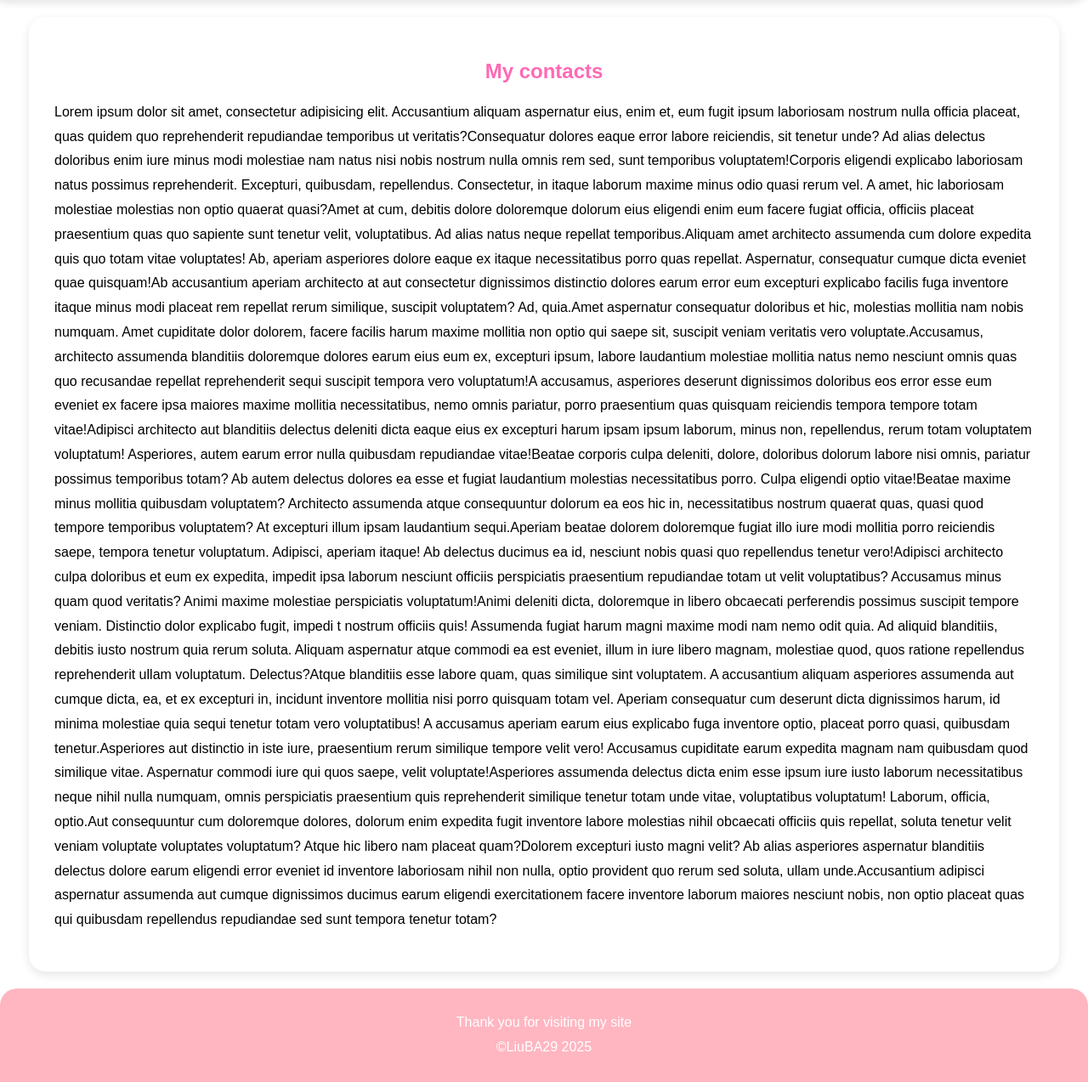
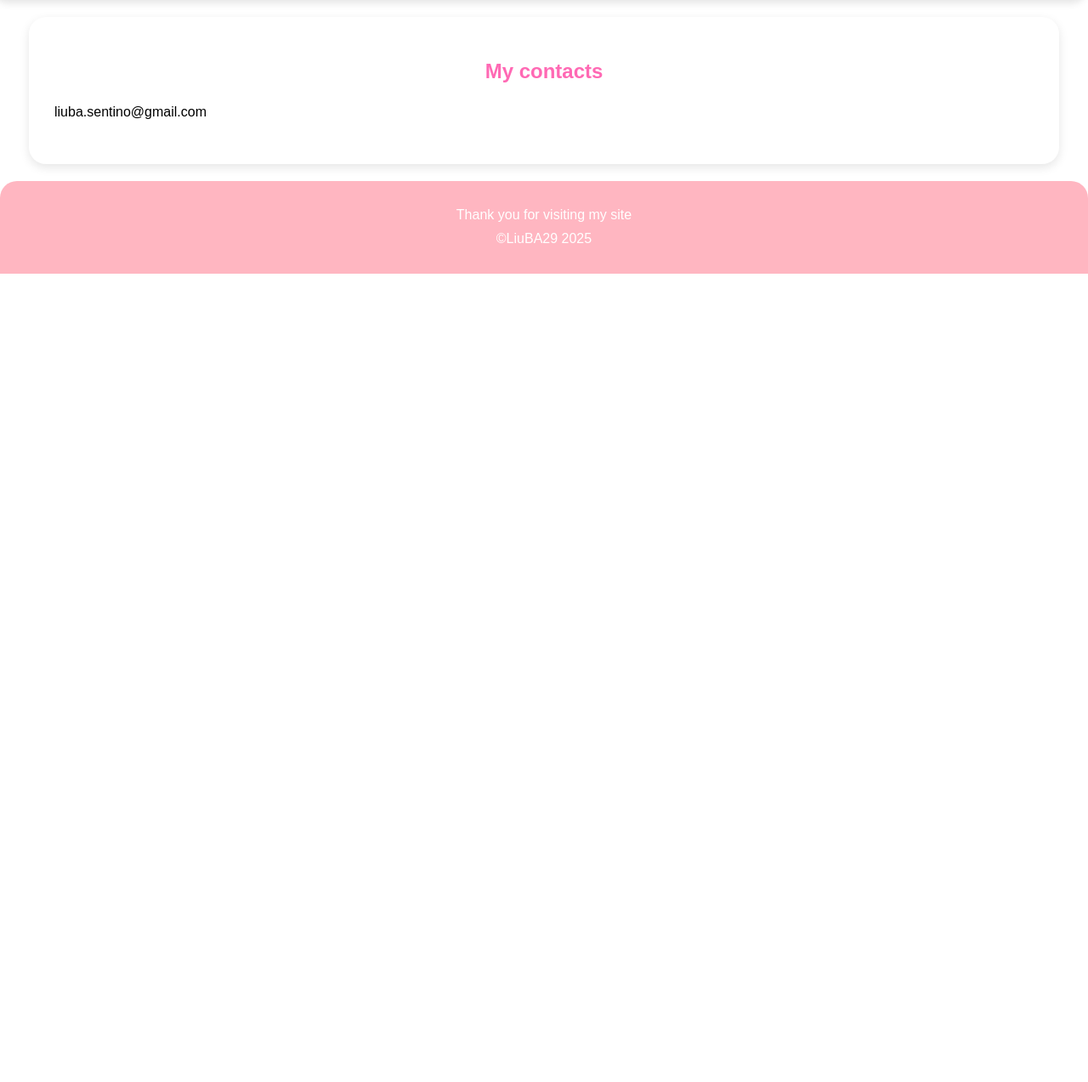
Before and after one commit to liuBA29/my_site, a Django app: page /contact/ in a window 1280 px wide. Shown: the part 140-1413 px from the top of the page at 85% size. After the commit the page ends 462 px from the top, so only its background shows below. Run offline with Django 5.2, Linux system fonts and the light colour scheme.

Commit message:
working 30-04

```diff
--- a/my_site/templates/main_app/contact.html
+++ b/my_site/templates/main_app/contact.html
@@ -6,66 +6,7 @@
 {% block content %}
 
     <h2> {% trans "My contacts" %} </h2>
-<p><span>Lorem ipsum dolor sit amet, consectetur adipisicing elit. Accusantium aliquam
-    aspernatur eius, enim et, eum fugit ipsum laboriosam nostrum nulla officia placeat,
-    quas quidem quo reprehenderit repudiandae temporibus ut veritatis?</span><span>Consequatur
-    dolores eaque error labore reiciendis, sit tenetur unde? Ad alias delectus doloribus enim
-    iure minus modi molestiae nam natus nisi nobis nostrum nulla omnis rem sed, sunt temporibus
-    voluptatem!</span><span>Corporis eligendi explicabo laboriosam natus possimus reprehenderit.
-    Excepturi, quibusdam, repellendus. Consectetur, in itaque laborum maxime minus odio quasi rerum
-    vel. A amet, hic laboriosam molestiae molestias non optio quaerat quasi?</span><span>Amet at cum,
-    debitis dolore doloremque dolorum eius eligendi enim eum facere fugiat officia, officiis placeat
-    praesentium quas quo sapiente sunt tenetur velit, voluptatibus. Ad alias natus neque repellat
-    temporibus.</span><span>Aliquam amet architecto assumenda cum dolore expedita quis quo totam
-    vitae voluptates! Ab, aperiam asperiores dolore eaque ex itaque necessitatibus porro quas repellat.
-    Aspernatur, consequatur cumque dicta eveniet quae quisquam!</span><span>Ab accusantium aperiam
-    architecto at aut consectetur dignissimos distinctio dolores earum error eum excepturi explicabo
-    facilis fuga inventore itaque minus modi placeat rem repellat rerum similique, suscipit voluptatem?
-    Ad, quia.</span><span>Amet aspernatur consequatur doloribus et hic, molestias mollitia nam nobis
-    numquam. Amet cupiditate dolor dolorem, facere facilis harum maxime mollitia non optio qui saepe
-    sit, suscipit veniam veritatis vero voluptate.</span><span>Accusamus, architecto assumenda
-    blanditiis doloremque dolores earum eius eum ex, excepturi ipsum, labore laudantium molestiae
-    mollitia natus nemo nesciunt omnis quas quo recusandae repellat reprehenderit sequi suscipit tempora
-    vero voluptatum!</span><span>A accusamus, asperiores deserunt dignissimos doloribus eos error esse
-    eum eveniet ex facere ipsa maiores maxime mollitia necessitatibus, nemo omnis pariatur, porro
-    praesentium quas quisquam reiciendis tempora tempore totam vitae!</span><span>Adipisci architecto
-    aut blanditiis delectus deleniti dicta eaque eius ex excepturi harum ipsam ipsum laborum, minus non,
-    repellendus, rerum totam voluptatem voluptatum! Asperiores, autem earum error nulla quibusdam
-    repudiandae vitae!</span><span>Beatae corporis culpa deleniti, dolore, doloribus dolorum labore
-    nisi omnis, pariatur possimus temporibus totam? Ab autem delectus dolores ea esse et fugiat laudantium
-    molestias necessitatibus porro. Culpa eligendi optio vitae!</span><span>Beatae maxime minus mollitia
-    quibusdam voluptatem? Architecto assumenda atque consequuntur dolorum ea eos hic in, necessitatibus
-    nostrum quaerat quas, quasi quod tempore temporibus voluptatem? At excepturi illum ipsam laudantium
-    sequi.</span><span>Aperiam beatae dolorem doloremque fugiat illo iure modi mollitia porro reiciendis
-    saepe, tempora tenetur voluptatum. Adipisci, aperiam itaque! Ab delectus ducimus ea id, nesciunt nobis
-    quasi quo repellendus tenetur vero!</span><span>Adipisci
-    architecto culpa doloribus et eum ex expedita, impedit ipsa laborum nesciunt officiis perspiciatis
-    praesentium repudiandae totam ut velit voluptatibus? Accusamus minus quam quod veritatis? Animi
-    maxime molestiae perspiciatis voluptatum!</span><span>Animi deleniti dicta, doloremque in libero
-    obcaecati perferendis possimus suscipit tempore veniam. Distinctio dolor explicabo fugit, impedi
-    t nostrum officiis quis! Assumenda fugiat harum magni maxime modi nam nemo odit quia.</span>
-    <span>Ad aliquid blanditiis, debitis iusto nostrum quia rerum soluta. Aliquam aspernatur atque
-        commodi ea est eveniet, illum in iure libero magnam, molestiae quod, quos ratione repellendus
-        reprehenderit ullam voluptatum. Delectus?</span><span>Atque blanditiis esse labore quam, quas
-        similique sint voluptatem. A accusantium aliquam asperiores assumenda aut cumque dicta, ea, et
-        ex excepturi in, incidunt inventore mollitia nisi porro quisquam totam vel.</span>
-    <span>Aperiam
-        consequatur cum deserunt dicta dignissimos harum, id minima molestiae quia sequi
-        tenetur totam vero voluptatibus! A accusamus aperiam earum eius explicabo fuga inventore
-        optio, placeat porro quasi, quibusdam tenetur.</span><span>Asperiores aut distinctio in
-        iste iure, praesentium rerum similique tempore velit vero! Accusamus cupiditate earum
-        expedita magnam nam quibusdam quod similique vitae. Aspernatur commodi iure qui quos saepe,
-        velit voluptate!</span><span>Asperiores assumenda delectus dicta enim esse ipsum iure iusto
-        laborum necessitatibus neque nihil nulla numquam, omnis perspiciatis praesentium quis
-        reprehenderit similique tenetur totam unde vitae, voluptatibus voluptatum! Laborum, officia,
-        optio.</span><span>Aut consequuntur cum doloremque dolores, dolorum enim expedita fugit inventore
-        labore molestias nihil obcaecati officiis quis repellat, soluta tenetur velit veniam voluptate
-        voluptates voluptatum? Atque hic libero nam placeat quam?</span><span>Dolorem excepturi iusto
-        magni velit? Ab alias asperiores aspernatur blanditiis delectus dolore earum eligendi error
-        eveniet id inventore laboriosam nihil non nulla, optio provident quo rerum sed soluta, ullam
-        unde.</span><span>Accusantium adipisci aspernatur assumenda aut cumque dignissimos ducimus
-        earum eligendi exercitationem facere inventore laborum maiores nesciunt nobis,
-    non optio placeat quas qui quibusdam repellendus repudiandae sed sunt tempora tenetur totam?</span>
+<p><span>liuba.sentino@gmail.com</span>
 </p>
 
 {% endblock %}
--- a/my_site/templates/main_app/useful_soft_detail.html
+++ b/my_site/templates/main_app/useful_soft_detail.html
@@ -25,7 +25,7 @@
 
         <div class="right">
 
-            <p>Welcome to Mantra Player!</p>
+            <p>Welcome to <b>{{soft.name}}</b></p>
             <h4>{% trans "What is it?" %}</h4>
 
 <div>
```
